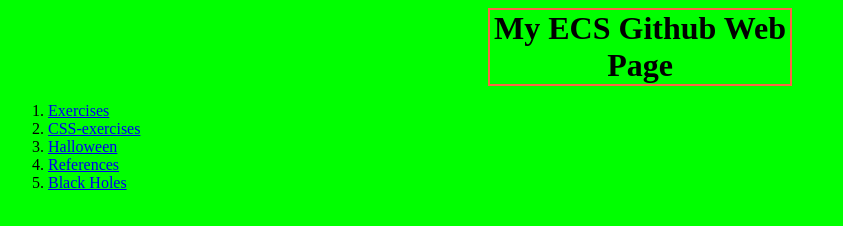
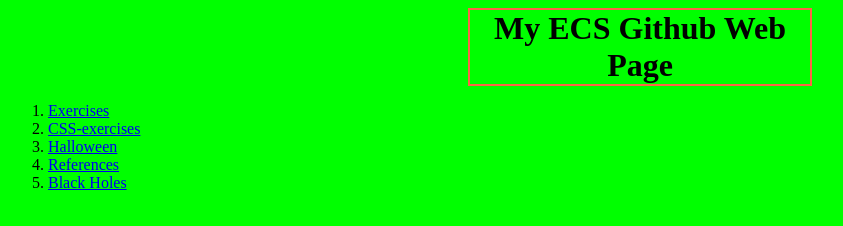
Before and after one commit to amayjain/jaina3872.github.io, a plain HTML site: page index.html in a window 1280 px wide. Shown: the whole page, without its empty margins (0-843 px from the left). Drawn offline with Linux system fonts and the light colour scheme.

Commit message:
Update index.html

```diff
--- a/index.html
+++ b/index.html
@@ -4,7 +4,7 @@
 <body style="background-color:lime;">
   <body>
 
-<h1 style="border:2px solid tomato;width:300px;text-align:center;margin:auto;">My ECS Github Web Page</h1>
+<h1 style="border:2px solid tomato;width:340px;text-align:center;margin:auto;">My ECS Github Web Page</h1>
 
 
 
```
